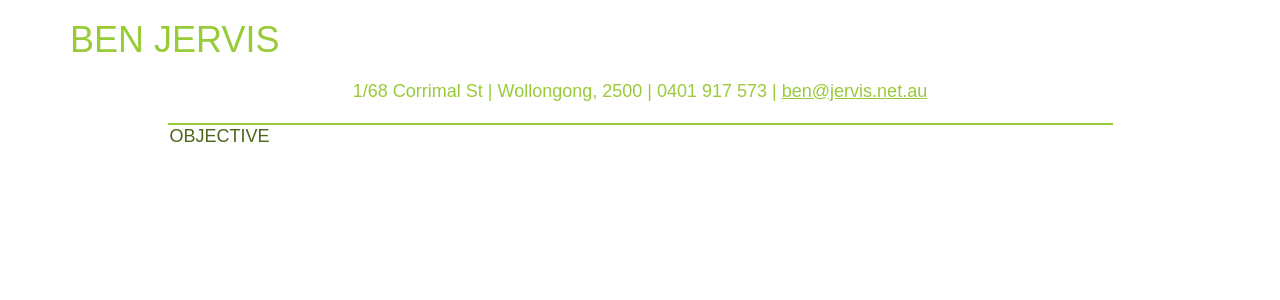
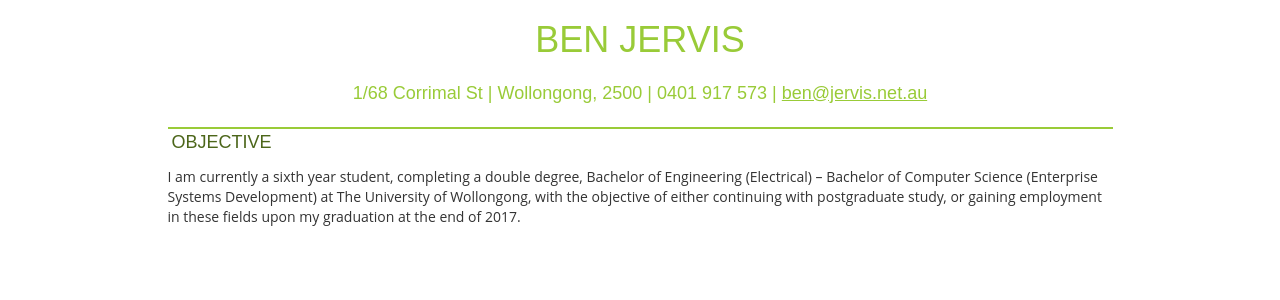
Before and after one commit to ben-jervis-old/benJervis.github.io, a Jekyll site: the page resume.html, which Jekyll copies as it is, in a window 1280 px wide. Shown: the top 300 px of the page. Built offline with Jekyll 4.4.1, drawn with Linux system fonts in a browser that asks for light colours.

Commit message:
Update resume.html

```diff
--- a/resume.html
+++ b/resume.html
@@ -6,7 +6,7 @@
       h1 {
         font-family: Montserrat, sans-serif;
         color: #99CB38;
-        text-align: left;
+        text-align: center;
       }
       h4 {
         font-family: Raleway, sans-serif;
@@ -14,7 +14,7 @@
         text-align: left;
         /*border-style: solid;*/
         border-top: 2px #99CB38 solid;
-        padding: 2px;
+        padding: 4px;
       }
       #contact_details {
         font-family: Raleway, sans-serif;
@@ -29,6 +29,10 @@
       a:hover {
         text-decoration: none;
         color: #99CB38;
+      }
+
+      p {
+        font-family: Open Sans, sans-serif;
       }
     </style>
   </head>
@@ -45,6 +49,8 @@
         <div class="col-sm-10"><h4>OBJECTIVE</h4></div>
       </div>
       <div class="row">
+        <div class="col-sm-1"></div>
+        <p class="col-sm-10">I am currently a sixth year student, completing a double degree, Bachelor of Engineering (Electrical) – Bachelor of Computer Science (Enterprise Systems Development) at The University of Wollongong, with the objective of either continuing with postgraduate study, or gaining employment in these fields upon my graduation at the end of 2017. </p>
       </div>
     </div>
   </body>
```
